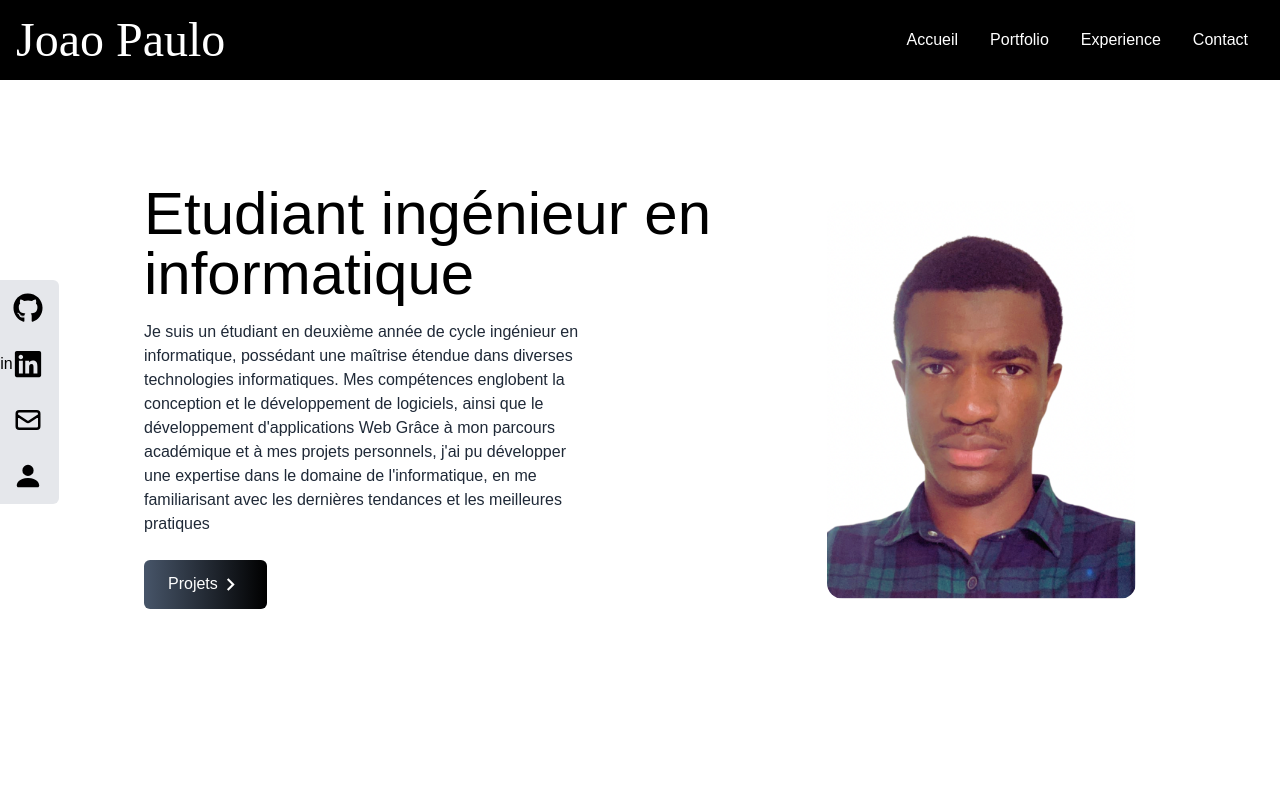
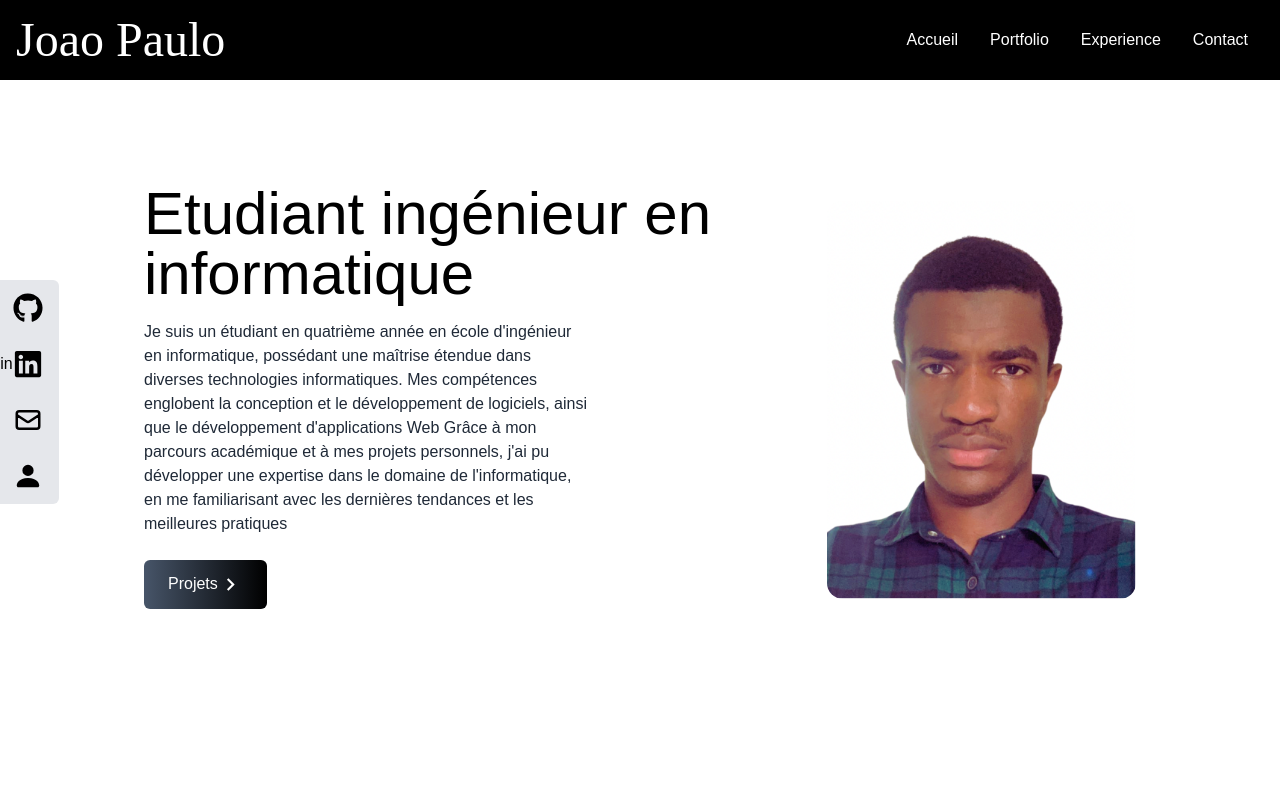
Before and after one commit to jprodrigues644/portfolio, a React (Create React App) app: page / in a window 1280 px wide. Shown: the top 800 px of the page. Built offline with nearby package versions, Linux system fonts and the light colour scheme.

Commit message:
commit1.1

```diff
--- a/src/components/Home.jsx
+++ b/src/components/Home.jsx
@@ -12,7 +12,7 @@ const Home = () => {
          Etudiant ingénieur en informatique
         </h2>
         <p className='text-gray-800 py-4 max-w-md'>
-        Je suis un étudiant en deuxième année de cycle ingénieur en
+        Je suis un étudiant en quatrième année en école d'ingénieur en
         informatique, possédant une maîtrise étendue dans diverses technologies informatiques.
          Mes compétences englobent la conception et le développement de logiciels, ainsi que le développement d'applications Web
  Grâce à mon parcours académique et à mes projets personnels, j'ai pu développer une expertise dans le domaine de l'informatique, en me
--- a/src/components/SocialLinks.jsx
+++ b/src/components/SocialLinks.jsx
@@ -9,13 +9,13 @@ const SocialLinks = () => {
     {
       id : 1,
       src : <> Github <> </> <FaGithub size={30}/> </> ,
-      link: "https://www.linkedin.com/in/joao-rodrigues-111804167/",
+      link: "https://github.com/jprodrigues644",
       style : "rounded-tr-md"
     },
     {
       id : 2,
       src : <>Linkedin <> </> <FaLinkedin size={30}/> </> ,
-      link : "https://www.linkedin.com/in/joao-rodrigues-111804167/",
+      link : "https://www.linkedin.com/in/joao-paulo-sebastiao-rodrigues-111804167",
       style: ""
     },
     {
```
